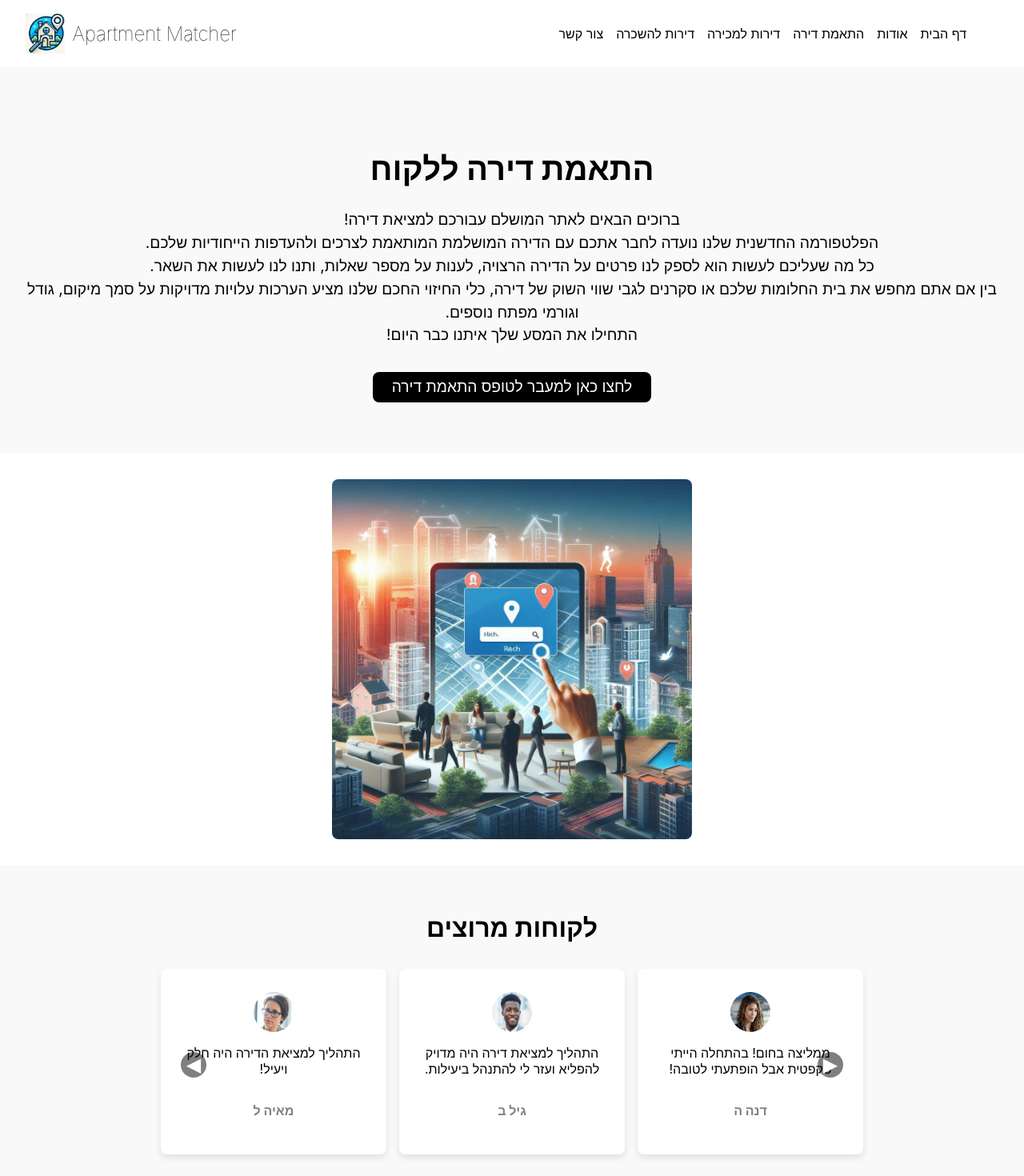
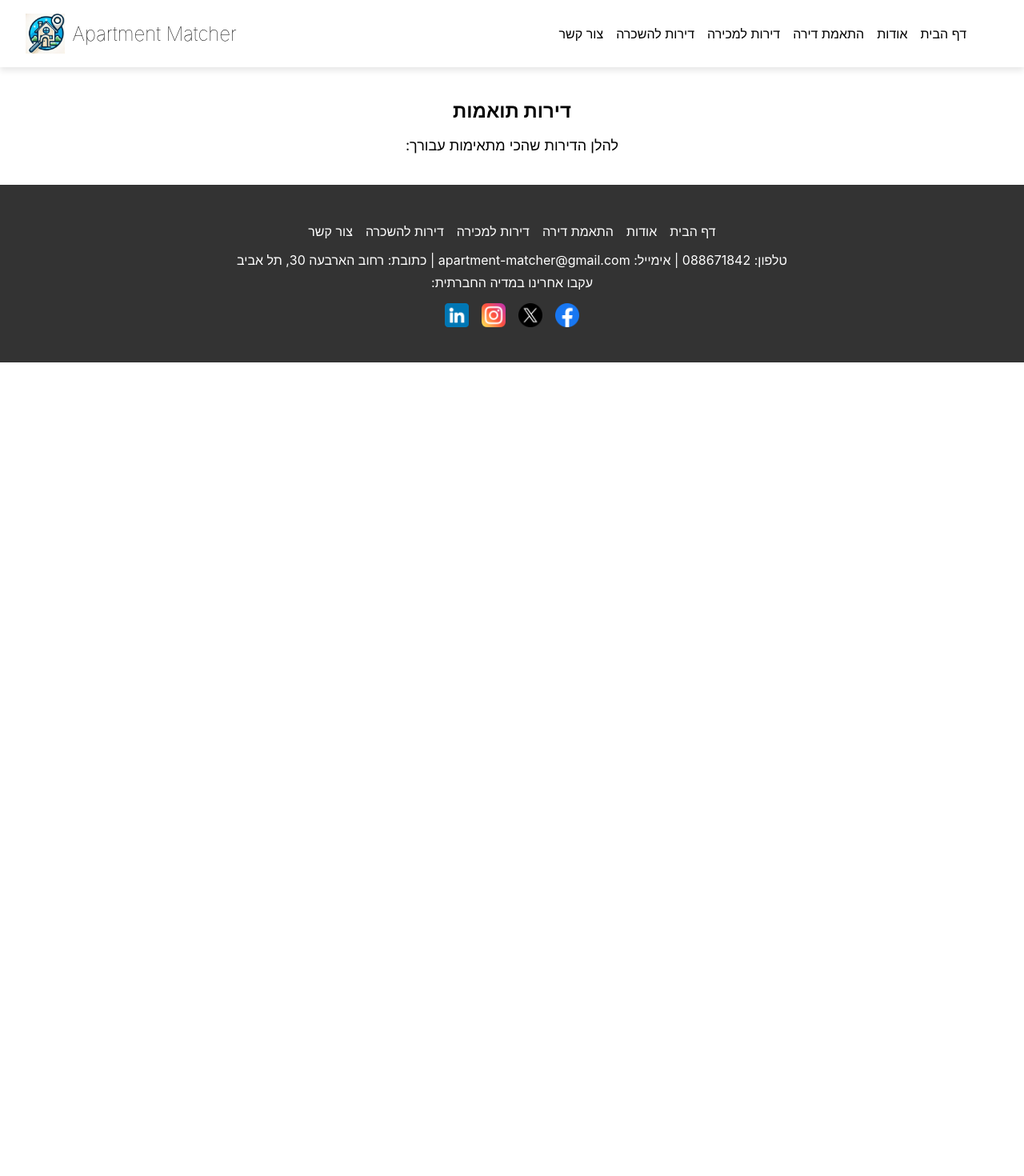
Before and after one commit to pazgu/Apartment_matcher, a React (Create React App) app in the folder frontend/: page /matching-apartments in a window 1280 px wide. Shown: the top 1470 px of the page at 80% size. After the commit the page ends 800 px from the top, so only its background shows below. Built offline with nearby package versions, Linux system fonts and the light colour scheme.

Commit message:
Added MatchingFormApartments page for the matching apartments after the user clicks send.

```diff
--- a/frontend/src/App.jsx
+++ b/frontend/src/App.jsx
@@ -10,8 +10,7 @@ import "./App.css";
 import ApartmentPage from "./pages/ApartmentPage/ApartmentPage";
 import RentApartmentsPage from "./pages/RentApartmentsPage/RentApartmentsPage";
 import SalesApartmentsPage from "./pages/SalesApartmentsPage/SalesApartmentsPage";
-
-// Comment
+import MatchingFormApartments from "./components/MatchingFormApartments/MatchingFormApartments";
 
 function App() {
   // const filteredForSaleApartments = forSaleApartments.filter(
@@ -30,6 +29,7 @@ function App() {
           <Route path="/" element={<Home />} />
           <Route path="/about" element={<About />} />
           <Route path="/matching" element={<Matching />} />
+          <Route path="/matching-apartments" element={<MatchingFormApartments />} />
           <Route path="/contact" element={<Contact />} />
           {/* TODO: remove the sliceing */}
           <Route
--- a/frontend/src/components/Apartment-Matching/Matching.jsx
+++ b/frontend/src/components/Apartment-Matching/Matching.jsx
@@ -3,8 +3,11 @@ import Slider from 'rc-slider';
 import 'rc-slider/assets/index.css';
 import './Matching.css';
 import axios from 'axios';
+import { useNavigate } from 'react-router-dom';
 
 const Matching = () => {
+
+  const navigate = useNavigate();
   // State for different form fields - each field is a number except the "rent or sale".
   const [rentOrSale, setRentOrSale] = useState('sale');
   const [floor, setFloor] = useState(0);
@@ -86,9 +89,11 @@ const Matching = () => {
       const response = await axios.post('http://localhost:5000/api/apartments/match', formData);
       console.log('Response:', response.data);
       //Here I should display all the matching apartments after the results return.
+      navigate('/matching-apartments');
     } catch (error) {
       console.error('There was an error submitting the form:', error);
       alert('There was an error submitting the form. Please try again later.');
+      navigate('/matching-apartments');
     }
   };
 
--- a/frontend/src/components/Homepage/HomePage-Reviews.css
+++ b/frontend/src/components/Homepage/HomePage-Reviews.css
@@ -60,9 +60,9 @@
 }
 
 .left-arrow {
-  margin-left: 200px;
+  margin-left: 150px;
 }
 
 .right-arrow {
-  margin-right: 200px;
+  margin-right: 150px;
 }
--- /dev/null
+++ b/frontend/src/components/MatchingFormApartments/MatchingFormApartments.css
@@ -0,0 +1,13 @@
+.matching-apartments {
+    text-align: center;
+    padding: 20px;
+  }
+
+  .matching-apartments h2 {
+    font-size: 24px;
+    margin-bottom: 10px;
+  }
+
+  .matching-apartments p {
+    font-size: 18px;
+  }
--- /dev/null
+++ b/frontend/src/components/MatchingFormApartments/MatchingFormApartments.jsx
@@ -0,0 +1,13 @@
+import React from 'react';
+import './MatchingFormApartments.css';
+
+const MatchingFormApartments = () => {
+  return (
+    <section className="matching-apartments">
+      <h2>דירות תואמות</h2>
+      <p>להלן הדירות שהכי מתאימות עבורך:</p>
+    </section>
+  );
+};
+
+export default MatchingFormApartments;
```
